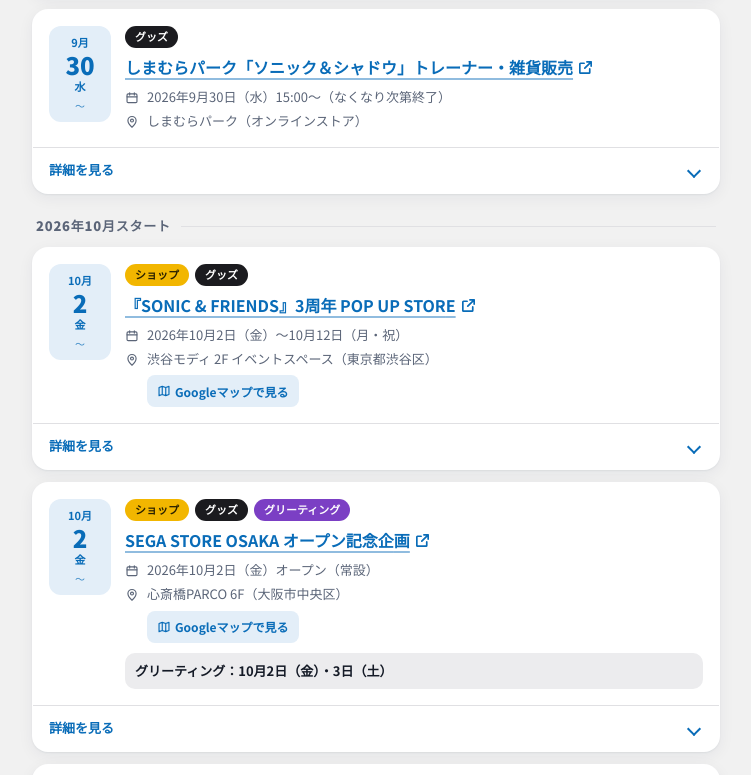
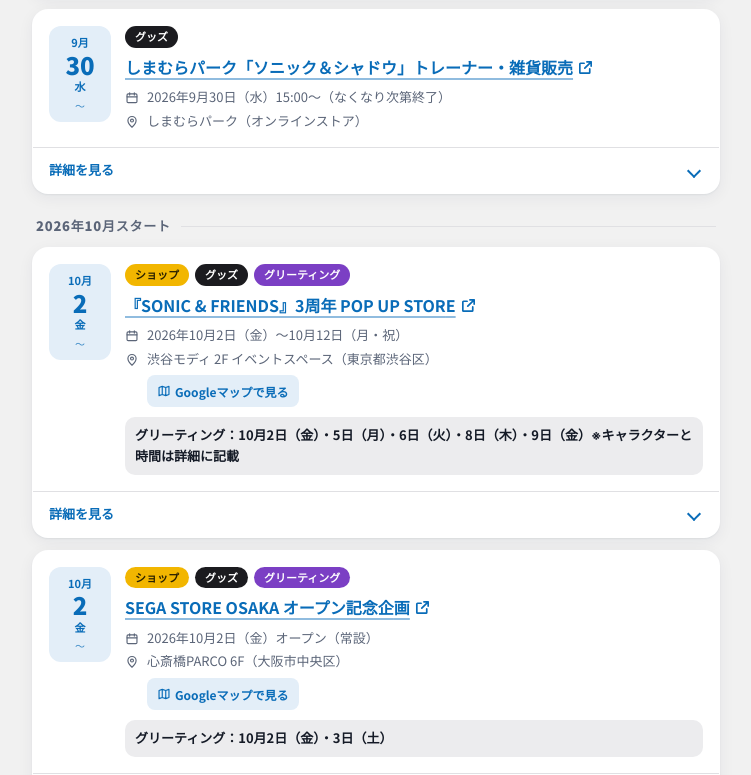
Before and after one commit to gareki-debris/s-event, a plain HTML site: page index.html in a window 1280 px wide. Shown: the part 1214-1989 px from the top of the page, without its empty margins (264-1015 px from the left). Drawn offline with Linux system fonts and the light colour scheme.

Commit message:
Add files via upload

```diff
--- a/index.html
+++ b/index.html
@@ -511,9 +511,11 @@
     start: "2026-10-02", end: "2026-10-12",
     place: "渋谷モディ 2F イベントスペース（東京都渋谷区）",
     maps: [{ q: "渋谷モディ 東京都渋谷区神南1-21-3" }],
-    tags: ["ショップ", "グッズ"],
+    marks: [{ date: "2026-10-02", label: "来場" }, { date: "2026-10-05", label: "来場" }, { date: "2026-10-06", label: "来場" }, { date: "2026-10-08", label: "来場" }, { date: "2026-10-09", label: "来場" }],
+    tags: ["ショップ", "グッズ", "グリーティング"],
+    greeting: "10月2日（金）・5日（月）・6日（火）・8日（木）・9日（金）※キャラクターと時間は詳細に記載",
     summary: "『SONIC & FRIENDS』3周年POP UP STORE。記念イラストを使用した商品や購入特典を展開。",
-    detail: "・記念イラストを使用したコラボ商品\n・SEGA STORE TOKYOとの連動購入特典\n・配布条件、絵柄、限定商品の詳細は後日発表"
+    detail: "・グリーティング 10月2日（金）：ソニック、テイルス、エミー、ナックルズ／12時、14時\n・グリーティング 10月5日（月）：エミー／12時、15時頃\n・グリーティング 10月6日（火）：ソニック／12時、15時頃\n・グリーティング 10月8日（木）：テイルス／12時、15時頃\n・グリーティング 10月9日（金）：ナックルズ／12時、15時頃\n・記念イラストを使用したコラボ商品\n・SEGA STORE TOKYOとの連動購入特典\n・配布条件、絵柄、限定商品の詳細は後日発表"
   },
   {
     name: "SEGA STORE OSAKA オープン記念企画",
```
